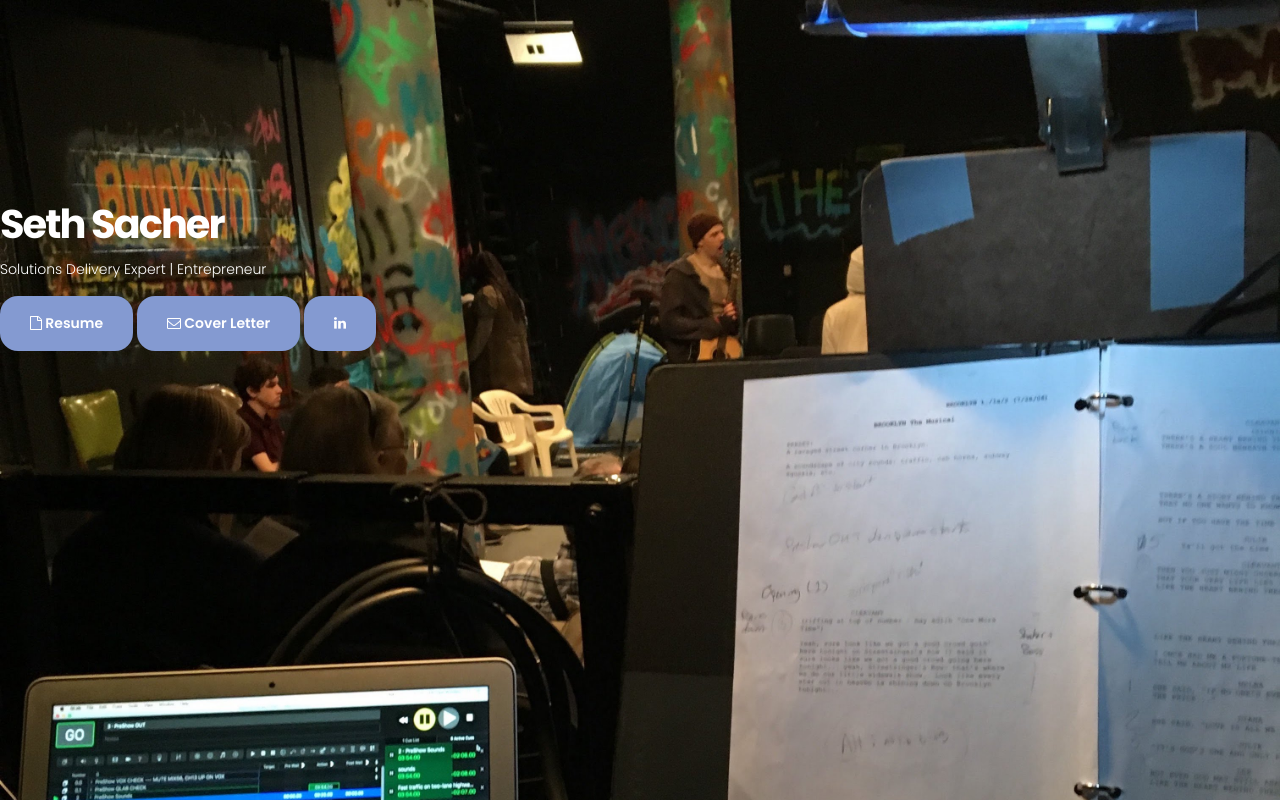
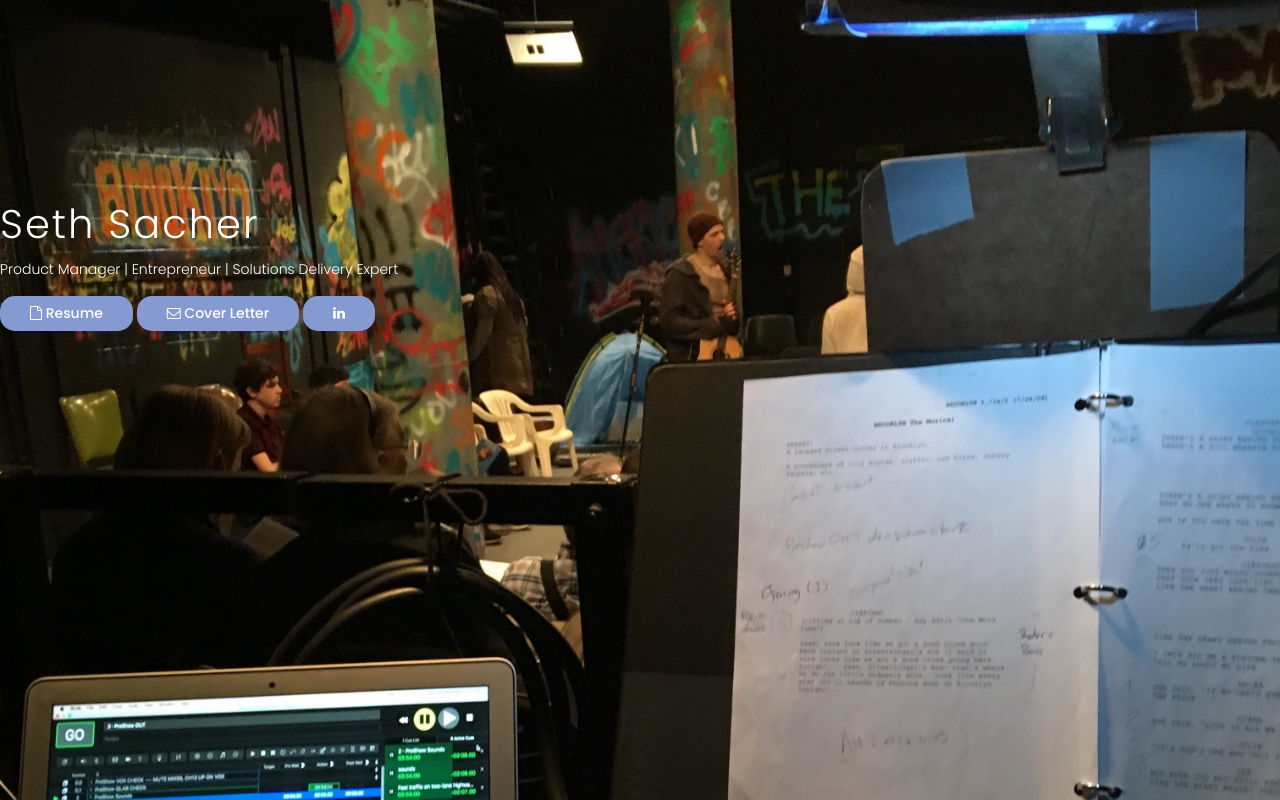
Before and after one commit to sethsacher/personal-website, a plain HTML site: page index.html in a window 1280 px wide. Drawn offline with nearby package versions, Linux system fonts and the light colour scheme.

Commit message:
Updated styling

```diff
--- a/css/main.css
+++ b/css/main.css
@@ -45,11 +45,11 @@ h1, h2, h3, h4, h5, h6{
 }
 h1{
     font-size: 40px;
-    font-weight: 700;
+    font-weight: 300;
     line-height: 1.2;
     margin: 0 0 10px;
     color: #fff;
-    letter-spacing: -0.05em;
+    letter-spacing: 0.05em;
 }
 h2{
     font-size: 20px;
@@ -247,10 +247,10 @@ body.loaded #preloader{
     background-color: #849ad1;
     color: #fff;
     padding: 0 30px;
-    line-height: 55px;
+    line-height: 35px;
     display: inline-block;
-    border-radius: 18px;
-    font-weight: 600;
+    border-radius: 15px;
+    font-weight: 450;
     /* box-shadow: 0 0 15px 5px rgba(216, 61, 67, 0.8); */
 }
 .app_button:hover{
--- a/index.html
+++ b/index.html
@@ -63,7 +63,7 @@
                             <div class="col-lg h-100 w-100">
                                 <div class="hero_content h-100 w-100">
                                     <h1>Seth Sacher</h1>
-                                    <p>Solutions Delivery Expert | Entrepreneur</p>
+                                    <p>Product Manager | Entrepreneur | Solutions Delivery Expert </p>
                                     <a href="img/Seth Sacher Resume.pdf" class="app_button"> <i class="fa fa-file-o"></i> Resume</a>
                                     <a href="img/Seth Sacher Cover Letter.pdf" class="app_button"> <i class="fa fa-envelope-o"></i> Cover Letter</a>
                                     <a href="https://www.linkedin.com/in/sethsacher/" class="app_button" target="_blank"> <i class="fa fa-linkedin"></i></a>
```
Also changed, not shown: 1 other file.
